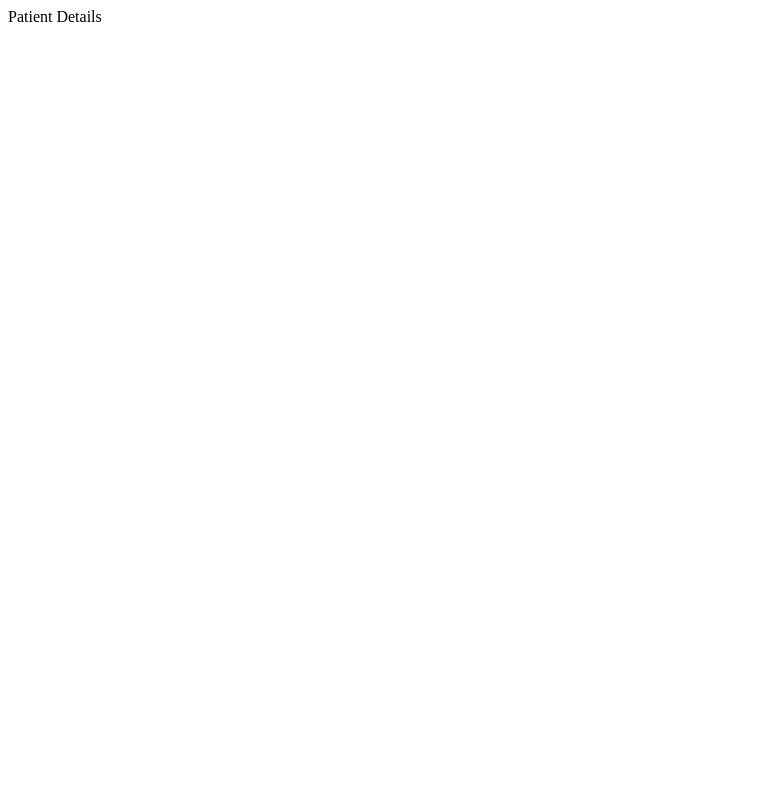
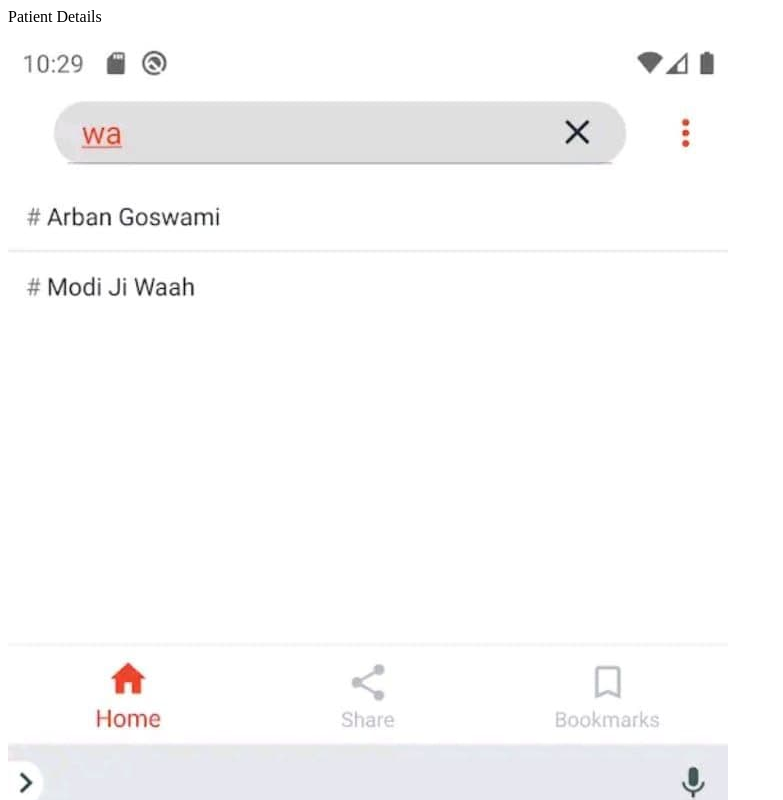
Before and after one commit to kevprinz/patient-details, a plain HTML site: page index.html in a window 1280 px wide. Shown: the top 800 px of the page, without its empty margins (0-783 px from the left). Drawn offline with Linux system fonts and the light colour scheme.

Commit message:
Update index.html

```diff
--- a/index.html
+++ b/index.html
@@ -4,7 +4,7 @@
     </head>
     <body>
 <p>
-    <a href="file:///C:/Users/DELL/Downloads/Telegram%20Desktop/ABIN%20REPORT%204.pdf"></a>
+    <img src = "isit2.jpg"/>
 </p>
 
     </body>
```
